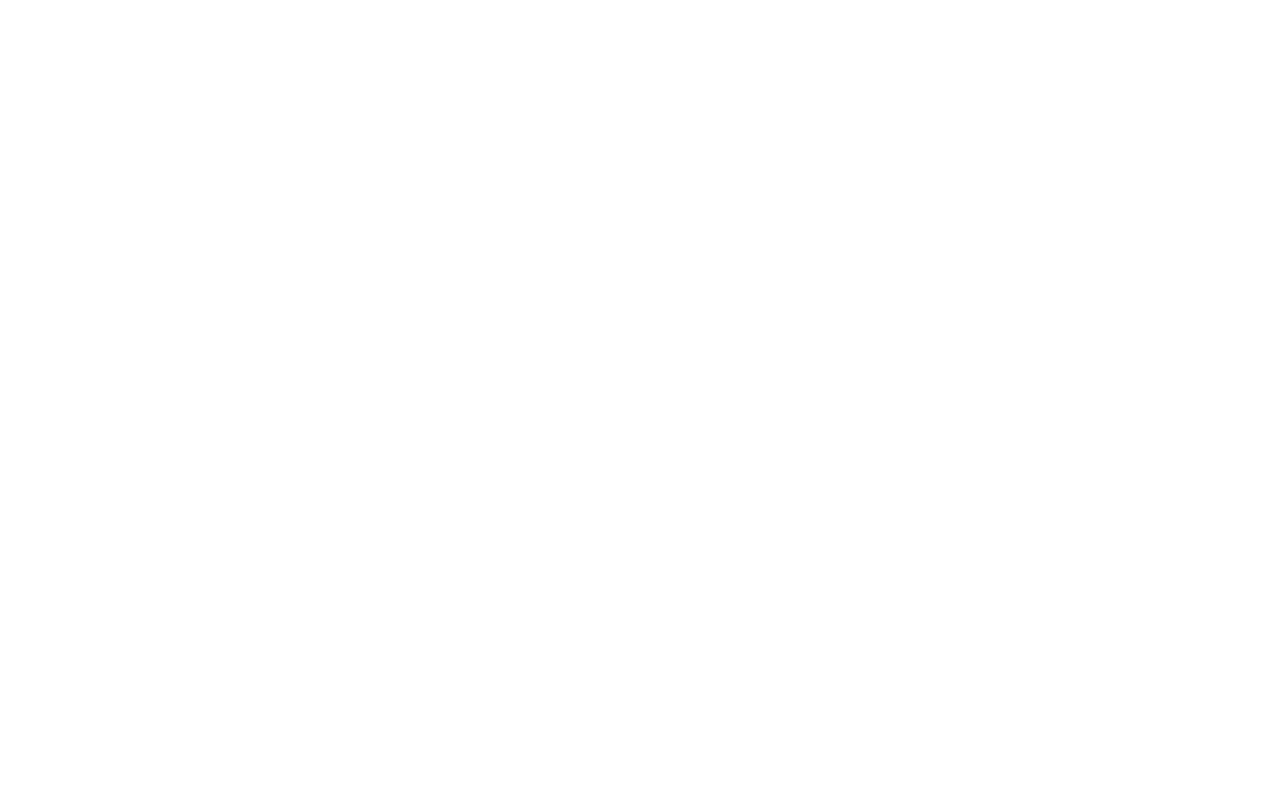
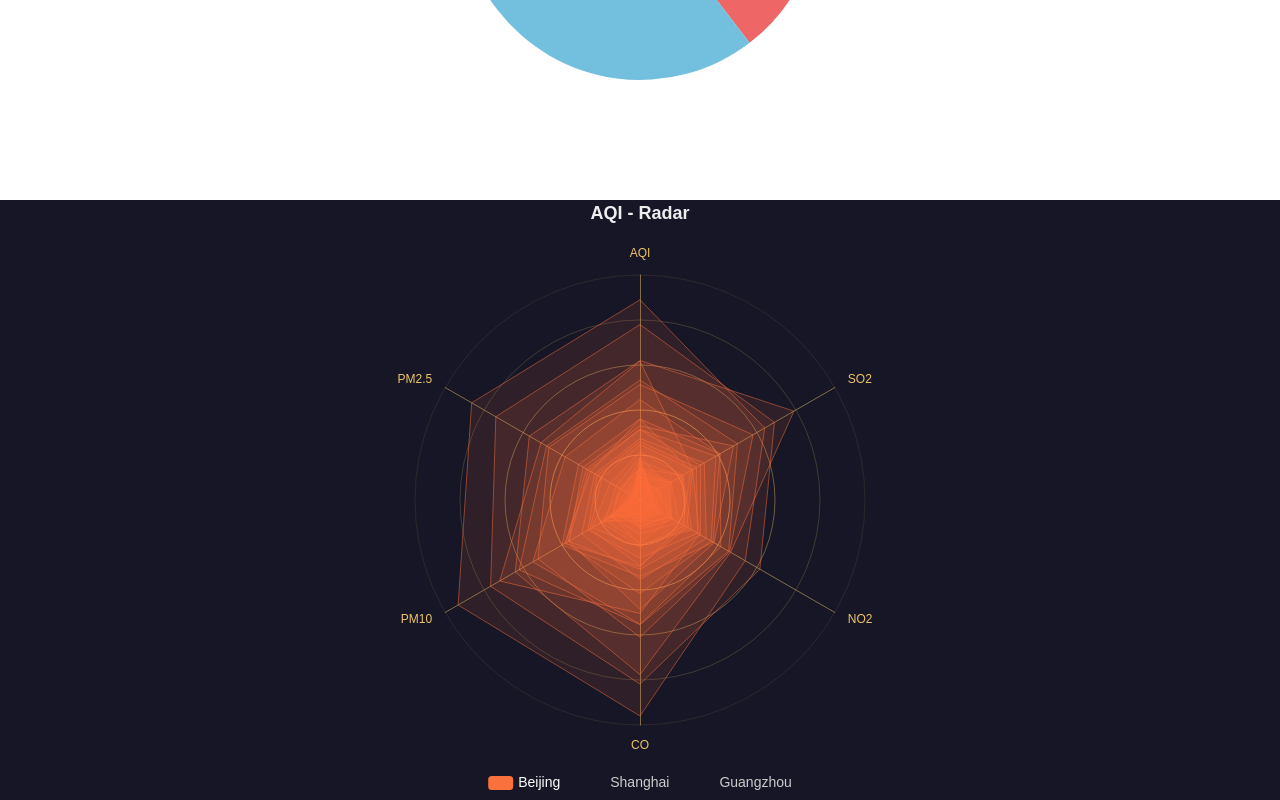
Before and after one commit to zhao1995chen/try-echarts, a Vue app: page / in a window 1280 px wide. Shown: the part 2584-3384 px from the top of the page. Before the commit the page ends 2184 px from the top, so only its background shows below. Built offline with nearby package versions, Linux system fonts and the light colour scheme.

Commit message:
feat: 🎸 Radar Chart

```diff
--- a/src/App.vue
+++ b/src/App.vue
@@ -6,6 +6,7 @@
   <Chart :option-data="chartOptionData" />
   <Chart :option-data="pieOptionData" />
   <Chart :option-data="pieOptionData2" />
+  <Chart :option-data="radarOptionData" />
 </template>
 
 <script setup lang="ts">
@@ -127,6 +128,208 @@
     },
   ],
 }
+
+// Schema:
+// date,AQIindex,PM2.5,PM10,CO,NO2,SO2
+const dataBJ = [
+  [55, 9, 56, 0.46, 18, 6, 1],
+  [25, 11, 21, 0.65, 34, 9, 2],
+  [56, 7, 63, 0.3, 14, 5, 3],
+  [33, 7, 29, 0.33, 16, 6, 4],
+  [42, 24, 44, 0.76, 40, 16, 5],
+  [82, 58, 90, 1.77, 68, 33, 6],
+  [74, 49, 77, 1.46, 48, 27, 7],
+  [78, 55, 80, 1.29, 59, 29, 8],
+  [267, 216, 280, 4.8, 108, 64, 9],
+  [185, 127, 216, 2.52, 61, 27, 10],
+  [39, 19, 38, 0.57, 31, 15, 11],
+  [41, 11, 40, 0.43, 21, 7, 12],
+  [64, 38, 74, 1.04, 46, 22, 13],
+  [108, 79, 120, 1.7, 75, 41, 14],
+  [108, 63, 116, 1.48, 44, 26, 15],
+  [33, 6, 29, 0.34, 13, 5, 16],
+  [94, 66, 110, 1.54, 62, 31, 17],
+  [186, 142, 192, 3.88, 93, 79, 18],
+  [57, 31, 54, 0.96, 32, 14, 19],
+  [22, 8, 17, 0.48, 23, 10, 20],
+  [39, 15, 36, 0.61, 29, 13, 21],
+  [94, 69, 114, 2.08, 73, 39, 22],
+  [99, 73, 110, 2.43, 76, 48, 23],
+  [31, 12, 30, 0.5, 32, 16, 24],
+  [42, 27, 43, 1, 53, 22, 25],
+  [154, 117, 157, 3.05, 92, 58, 26],
+  [234, 185, 230, 4.09, 123, 69, 27],
+  [160, 120, 186, 2.77, 91, 50, 28],
+  [134, 96, 165, 2.76, 83, 41, 29],
+  [52, 24, 60, 1.03, 50, 21, 30],
+  [46, 5, 49, 0.28, 10, 6, 31],
+]
+const dataGZ = [
+  [26, 37, 27, 1.163, 27, 13, 1],
+  [85, 62, 71, 1.195, 60, 8, 2],
+  [78, 38, 74, 1.363, 37, 7, 3],
+  [21, 21, 36, 0.634, 40, 9, 4],
+  [41, 42, 46, 0.915, 81, 13, 5],
+  [56, 52, 69, 1.067, 92, 16, 6],
+  [64, 30, 28, 0.924, 51, 2, 7],
+  [55, 48, 74, 1.236, 75, 26, 8],
+  [76, 85, 113, 1.237, 114, 27, 9],
+  [91, 81, 104, 1.041, 56, 40, 10],
+  [84, 39, 60, 0.964, 25, 11, 11],
+  [64, 51, 101, 0.862, 58, 23, 12],
+  [70, 69, 120, 1.198, 65, 36, 13],
+  [77, 105, 178, 2.549, 64, 16, 14],
+  [109, 68, 87, 0.996, 74, 29, 15],
+  [73, 68, 97, 0.905, 51, 34, 16],
+  [54, 27, 47, 0.592, 53, 12, 17],
+  [51, 61, 97, 0.811, 65, 19, 18],
+  [91, 71, 121, 1.374, 43, 18, 19],
+  [73, 102, 182, 2.787, 44, 19, 20],
+  [73, 50, 76, 0.717, 31, 20, 21],
+  [84, 94, 140, 2.238, 68, 18, 22],
+  [93, 77, 104, 1.165, 53, 7, 23],
+  [99, 130, 227, 3.97, 55, 15, 24],
+  [146, 84, 139, 1.094, 40, 17, 25],
+  [113, 108, 137, 1.481, 48, 15, 26],
+  [81, 48, 62, 1.619, 26, 3, 27],
+  [56, 48, 68, 1.336, 37, 9, 28],
+  [82, 92, 174, 3.29, 0, 13, 29],
+  [106, 116, 188, 3.628, 101, 16, 30],
+  [118, 50, 0, 1.383, 76, 11, 31],
+]
+const dataSH = [
+  [91, 45, 125, 0.82, 34, 23, 1],
+  [65, 27, 78, 0.86, 45, 29, 2],
+  [83, 60, 84, 1.09, 73, 27, 3],
+  [109, 81, 121, 1.28, 68, 51, 4],
+  [106, 77, 114, 1.07, 55, 51, 5],
+  [109, 81, 121, 1.28, 68, 51, 6],
+  [106, 77, 114, 1.07, 55, 51, 7],
+  [89, 65, 78, 0.86, 51, 26, 8],
+  [53, 33, 47, 0.64, 50, 17, 9],
+  [80, 55, 80, 1.01, 75, 24, 10],
+  [117, 81, 124, 1.03, 45, 24, 11],
+  [99, 71, 142, 1.1, 62, 42, 12],
+  [95, 69, 130, 1.28, 74, 50, 13],
+  [116, 87, 131, 1.47, 84, 40, 14],
+  [108, 80, 121, 1.3, 85, 37, 15],
+  [134, 83, 167, 1.16, 57, 43, 16],
+  [79, 43, 107, 1.05, 59, 37, 17],
+  [71, 46, 89, 0.86, 64, 25, 18],
+  [97, 71, 113, 1.17, 88, 31, 19],
+  [84, 57, 91, 0.85, 55, 31, 20],
+  [87, 63, 101, 0.9, 56, 41, 21],
+  [104, 77, 119, 1.09, 73, 48, 22],
+  [87, 62, 100, 1, 72, 28, 23],
+  [168, 128, 172, 1.49, 97, 56, 24],
+  [65, 45, 51, 0.74, 39, 17, 25],
+  [39, 24, 38, 0.61, 47, 17, 26],
+  [39, 24, 39, 0.59, 50, 19, 27],
+  [93, 68, 96, 1.05, 79, 29, 28],
+  [188, 143, 197, 1.66, 99, 51, 29],
+  [174, 131, 174, 1.55, 108, 50, 30],
+  [187, 143, 201, 1.39, 89, 53, 31],
+]
+const lineStyle = {
+  width: 1,
+  opacity: 0.5,
+}
+const radarOptionData = {
+  backgroundColor: '#161627',
+  title: {
+    text: 'AQI - Radar',
+    left: 'center',
+    textStyle: {
+      color: '#eee',
+    },
+  },
+  legend: {
+    bottom: 5,
+    data: ['Beijing', 'Shanghai', 'Guangzhou'],
+    itemGap: 20,
+    textStyle: {
+      color: '#fff',
+      fontSize: 14,
+    },
+    selectedMode: 'single',
+  },
+  radar: {
+    indicator: [
+      { name: 'AQI', max: 300 },
+      { name: 'PM2.5', max: 250 },
+      { name: 'PM10', max: 300 },
+      { name: 'CO', max: 5 },
+      { name: 'NO2', max: 200 },
+      { name: 'SO2', max: 100 },
+    ],
+    shape: 'circle',
+    splitNumber: 5,
+    axisName: {
+      color: 'rgb(238, 197, 102)',
+    },
+    splitLine: {
+      lineStyle: {
+        color: [
+          'rgba(238, 197, 102, 0.1)',
+          'rgba(238, 197, 102, 0.2)',
+          'rgba(238, 197, 102, 0.4)',
+          'rgba(238, 197, 102, 0.6)',
+          'rgba(238, 197, 102, 0.8)',
+          'rgba(238, 197, 102, 1)',
+        ].reverse(),
+      },
+    },
+    splitArea: {
+      show: false,
+    },
+    axisLine: {
+      lineStyle: {
+        color: 'rgba(238, 197, 102, 0.5)',
+      },
+    },
+  },
+  series: [
+    {
+      name: 'Beijing',
+      type: 'radar',
+      lineStyle: lineStyle,
+      data: dataBJ,
+      symbol: 'none',
+      itemStyle: {
+        color: '#F9713C',
+      },
+      areaStyle: {
+        opacity: 0.1,
+      },
+    },
+    {
+      name: 'Shanghai',
+      type: 'radar',
+      lineStyle: lineStyle,
+      data: dataSH,
+      symbol: 'none',
+      itemStyle: {
+        color: '#B3E4A1',
+      },
+      areaStyle: {
+        opacity: 0.05,
+      },
+    },
+    {
+      name: 'Guangzhou',
+      type: 'radar',
+      lineStyle: lineStyle,
+      data: dataGZ,
+      symbol: 'none',
+      itemStyle: {
+        color: 'rgb(238, 197, 102)',
+      },
+      areaStyle: {
+        opacity: 0.05,
+      },
+    },
+  ],
+}
 </script>
 
 <style>
--- a/src/components/Chart.vue
+++ b/src/components/Chart.vue
@@ -27,6 +27,6 @@
 <style scoped>
 .chart-container {
   width: 100%;
-  height: 400px;
+  height: 600px;
 }
 </style>
--- a/src/plugins/chart.ts
+++ b/src/plugins/chart.ts
@@ -20,13 +20,17 @@
   LineChart,
   LineSeriesOption,
   PieChart,
-  PieSeriesOption } from 'echarts/charts'
+  PieSeriesOption,
+  RadarChart,
+  RadarSeriesOption
+} from 'echarts/charts'
 import { CanvasRenderer } from 'echarts/renderers'
 
 type ECOption = ComposeOption<
 | BarSeriesOption
 | LineSeriesOption
 | PieSeriesOption
+| RadarSeriesOption
 | TitleComponentOption
 | ToolboxComponentOption
 | TooltipComponentOption
@@ -46,6 +50,7 @@
   LineChart,
   BarChart,
   PieChart,
+  RadarChart,
   CanvasRenderer
 ])
 
```
